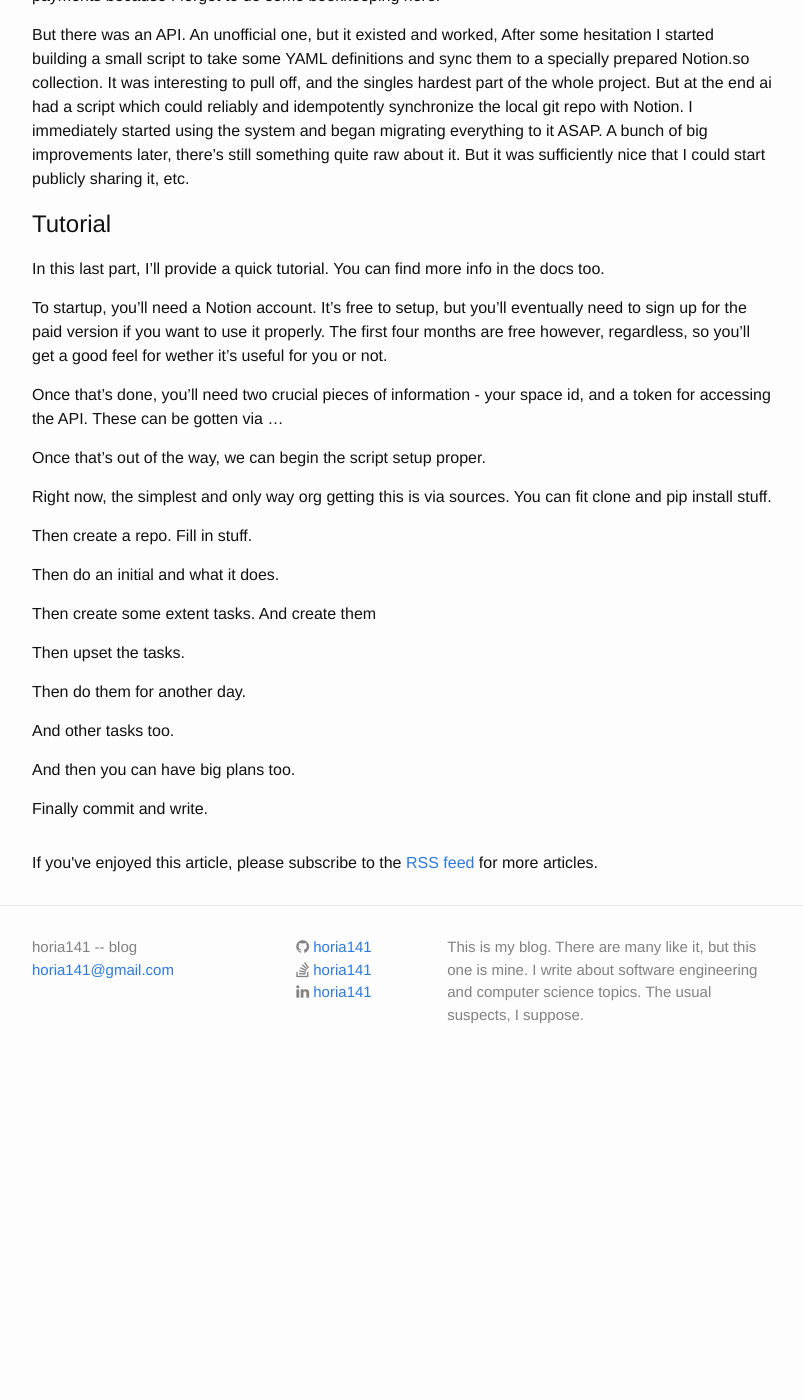
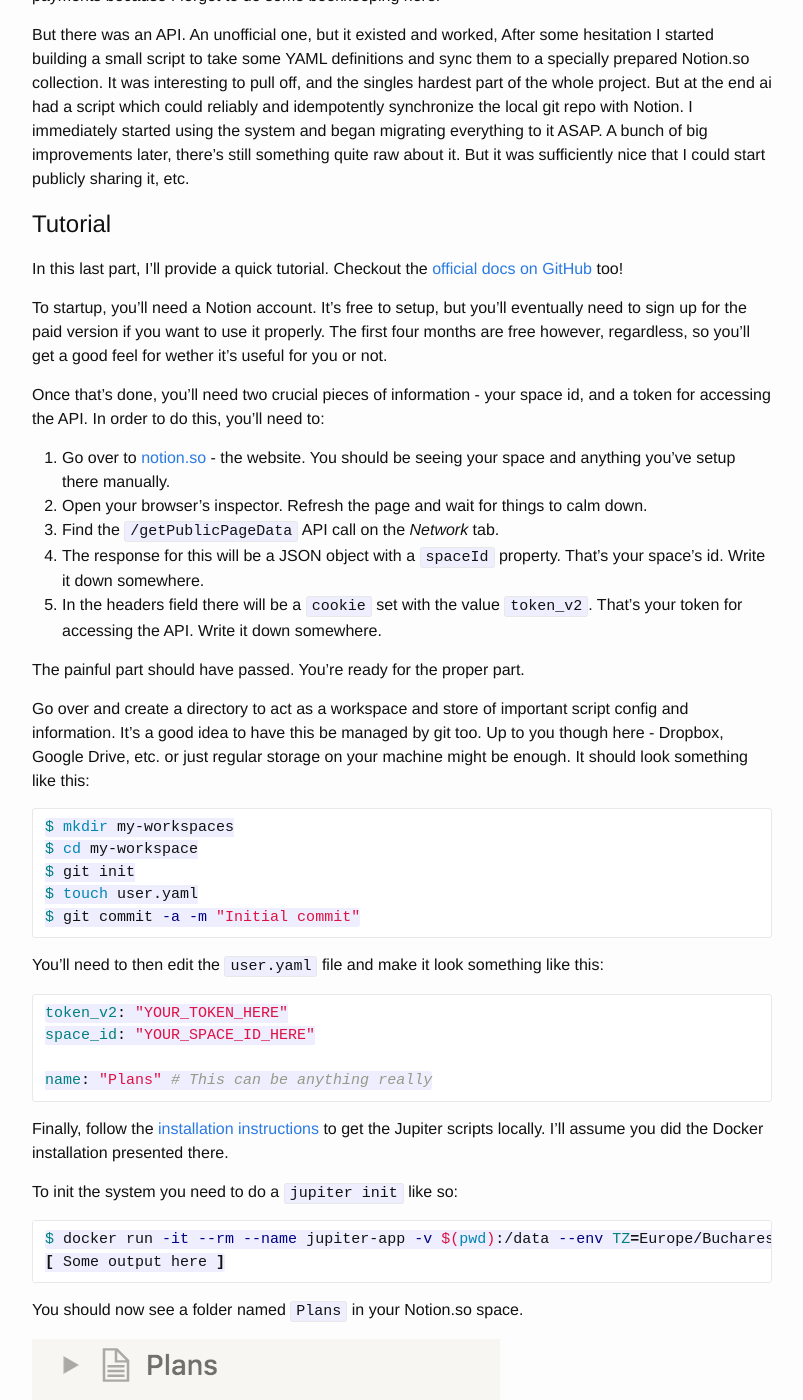
Before and after one commit to horia141/horia141.github.io, a Jekyll site: the page built from _posts/2020-02-22-announcing-jupiter.md, in a window 1280 px wide and 1400 px high, scrolled down 1425 px. Shown: the whole window, without its empty margins (238-1041 px from the left). Built offline with Jekyll 4.4.1, drawn with Linux system fonts in a browser that asks for light colours; before the commit the page ends 2511 px from its top, so only the background shows below that; some of the changed text lies outside the part shown.

Commit message:
Final format of the "Announcing Jupiter" blog post.

````diff
--- a/_posts/2020-02-22-announcing-jupiter.md
+++ b/_posts/2020-02-22-announcing-jupiter.md
@@ -8,7 +8,7 @@ comments: true
 ---
 Today I’m releasing a small open source project. It’s been a while since I did so. I’m excited though because it’s something I built for myself and which I’m using heavily in my day to day life. It’s not just some academic exercise or some feel-good effort after a larger abandoned project. I am doubly excited because the project itself is quite rough, and unfinished, and stupid in many places. Fighting that perfectionism bug one crappy release at a time.
 
-The project is named [jupiter](https://github.com/horia141/jupiter) and it’s a small application for goals management, task tracking, habit building, and all that jazz. More precisely it adds a bunch of magic to [Notion.so](https://notion.so) - an already existing and quite good productivity app which is a sort of cross between Trello, Jira, and Confluence. The “magic” is just a bunch of conventions on how work is organized. There is a growing set of CLI scripts for maintaining these conventions and automating such things like recurring task creation, task archival, etc. But yeah, you read that right, it’s an CLI app right now. It’s a surprisingly convenient form given that most of the interaction happens via Notion. Realistically I would not have had the bandwidth for anything else - be it webapp, native app, desktop app, Electron, or any other form modern consumer facing apps take.
+The project is named [jupiter](https://github.com/horia141/jupiter) and it’s a small application for goals management, task tracking, habit building, and all that jazz. More precisely it adds a bunch of magic to [Notion.so](https://notion.so) - an already existing and quite good productivity app which is a sort of cross between Trello, Jira, and Confluence. The “magic” is just a bunch of conventions on how work is organized. There is a growing set of CLI scripts for maintaining these conventions and automating such things like recurring task creation, task archival, etc. But yeah, you read that right, it's a CLI app right now. It’s a surprisingly convenient form given that most of the interaction happens via Notion. Realistically I would not have had the bandwidth for anything else - be it webapp, native app, desktop app, Electron, or any other form modern consumer facing apps take.
 
 ![Jupiter Demo](/assets/jupiter-demo.gif)
 
@@ -26,28 +26,106 @@ But there was an API. An unofficial one, but it existed and worked, After some h
 
 # Tutorial
 
-In this last part, I'll provide a quick tutorial. You can find more info in the docs too.
+In this last part, I'll provide a quick tutorial. Checkout the [official docs on GitHub](https://github.com/horia141/jupiter/tree/master/docs) too!
 
 To startup, you'll need a Notion account. It's free to setup, but you'll eventually need to sign up for the paid version if you want to use it properly. The first four months are free however, regardless, so you'll get a good feel for wether it's useful for you or not.
 
-Once that's done, you'll need two crucial pieces of information - your space id, and a token for accessing the API. These can be gotten via …
+Once that's done, you'll need two crucial pieces of information - your space id, and a token for accessing the API. In order to do this, you'll need to:
+1. Go over to [notion.so](https://www.notion.so/) - the website. You should be seeing your space and anything you've setup there manually.
+2. Open your browser's inspector. Refresh the page and wait for things to calm down.
+3. Find the `/getPublicPageData` API call on the _Network_ tab.
+4. The response for this will be a JSON object with a `spaceId` property. That's your space's id. Write it down somewhere.
+5. In the headers field there will be a `cookie` set with the value `token_v2`. That's your token for accessing the API. Write it down somewhere.
 
-Once that's out of the way, we can begin the script setup proper.
+The painful part should have passed. You're ready for the proper part.
 
-Right now, the simplest and only way org getting this is via sources. You can fit clone and pip install stuff.
+Go over and create a directory to act as a workspace and store of important script config and information. It's a good idea to have this be managed by git too. Up to you though here - Dropbox, Google Drive, etc. or just regular storage on your machine might be enough. It should look something like this:
 
-Then create a repo. Fill in stuff.
+```bash
+$ mkdir my-workspaces
+$ cd my-workspace
+$ git init
+$ touch user.yaml
+$ git commit -a -m "Initial commit"
+```
 
-Then do an initial and what it does.
+You'll need to then edit the `user.yaml` file and make it look something like this:
 
-Then create some extent tasks. And create them
+```yaml
+token_v2: "YOUR_TOKEN_HERE"
+space_id: "YOUR_SPACE_ID_HERE"
 
-Then upset the tasks.
+name: "Plans" # This can be anything really
+```
 
-Then do them for another day.
+Finally, follow the [installation instructions](https://github.com/horia141/jupiter/blob/master/docs/install.md) to get the Jupiter scripts locally. I'll assume you did the Docker installation presented there.
 
-And other tasks too.
+To init the system you need to do a `jupiter init` like so:
 
-And then you can have big plans too.
+```bash
+$ docker run -it --rm --name jupiter-app -v $(pwd):/data --env TZ=Europe/Bucharest jupiter init /data/user.yaml
+[ Some output here ]
+```
 
-Finally commit and write.
+You should now see a folder named `Plans` in your Notion.so space.
+
+![Jupiter Tutorial 1](/assets/jupiter-tutorial-1.png)
+
+Work in Jupiter is organised around projects. These contain an "Inbox", which is where your day-to-day tasks live. Both the ones you create and the ones the system creates. This is essentially a Trello/Jira like board, with some fancier capabilities. Then there are "Big Plans", which are longer-term projects, usually taking 1-6 months. They're made up of tasks too, and these tasks will appear in the Inbox too. There's more to say here, but as always, check the docs.
+
+To create a project, you need to first create a file called `tasks-works.yaml` in your workspace dir. The name is arbitrary actually, and you can name it whatever and have however many of them. This file should look like this however:
+
+```yaml
+name: "Work"
+key: work
+
+groups:
+  ceremony:
+    format: "{name}"
+    tasks:
+      - name: Send weekly newhires email
+        period: weekly
+      - name: Send news digest
+        period: daily
+  research:
+    format: "{name}"
+    tasks:
+      - name: Read industry-site.com for latest news
+        period: monthly
+```
+
+There's a bunch of metadata at the top, of which `key` is the most important. Never change this once you've set it, because it'll de-associate the file here from the Notion.so boards. The `groups` structure contains all the recurring tasks the system will manage. Hopefully its format is self-explanatory.
+
+To create the project use:
+
+```bash
+$ docker run -it --rm --name jupiter-app -v $(pwd):/data --env TZ=Europe/Bucharest jupiter create-project /data/user.yaml /data/tasks-work.yaml
+[ Some output here ]
+```
+
+This will create a bunch of structures in Notion under your plan, looking like so:
+
+![Jupiter Tutorial 2](/assets/jupiter-tutorial-2.png)
+
+Finally, run the `upsert-tasks` command to actually create some of the recurring tasks:
+
+```bash
+$ docker run -it --rm --name jupiter-app -v $(pwd):/data --env TZ=Europe/Bucharest jupiter upsert-tasks /data/user.yaml /data/tasks-work.yaml
+[ Some output here ]
+```
+
+This will leave the inbox looking like:
+
+![Jupiter Tutorial 3](/assets/jupiter-tutorial-3.png)
+
+There's a bunch more to explore, like big plans, various recurring options, vacations, task archival and removal, but head on over to the [docs](https://github.com/horia141/jupiter/tree/master/docs) for those.
+
+In the end, if you've used git, you should run the following too:
+
+```bash
+$ git add tasks-work.yaml
+$ git add .system.lock
+$ git commit -a -m "Setup some initial structures"
+```
+
+That's it for now. There's definitely a lot more stuff I wanna build, and I'll do so slow and steady as I need it. There's also a lot more I want to do to productionise and make the tool more robust. I'll blog about these things as they happen though, to keep a sort of log of the development of the project.
````
Also changed, not shown: assets/jupiter-tutorial-1.png (added), assets/jupiter-tutorial-2.png (added), assets/jupiter-tutorial-3.png (added).
